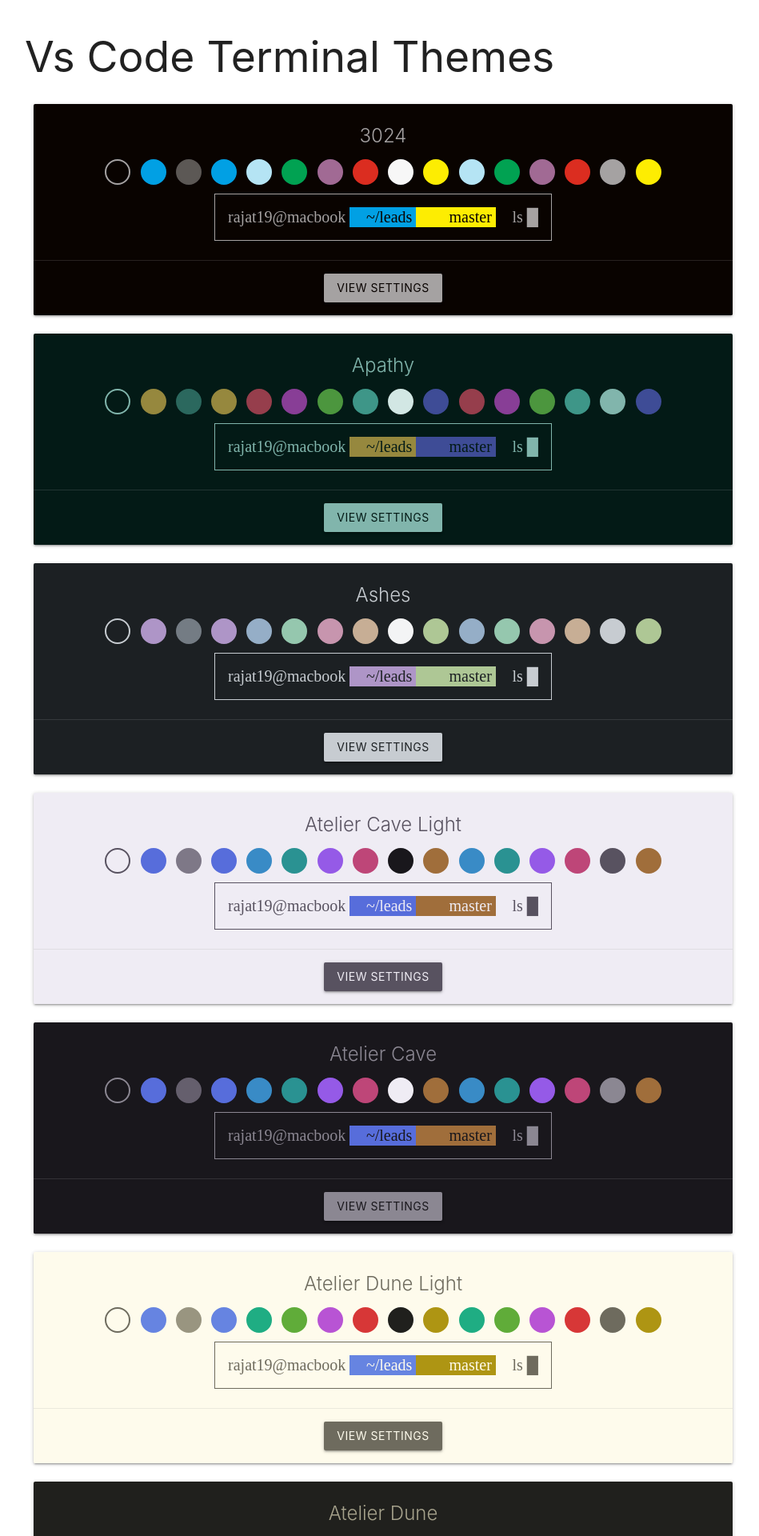
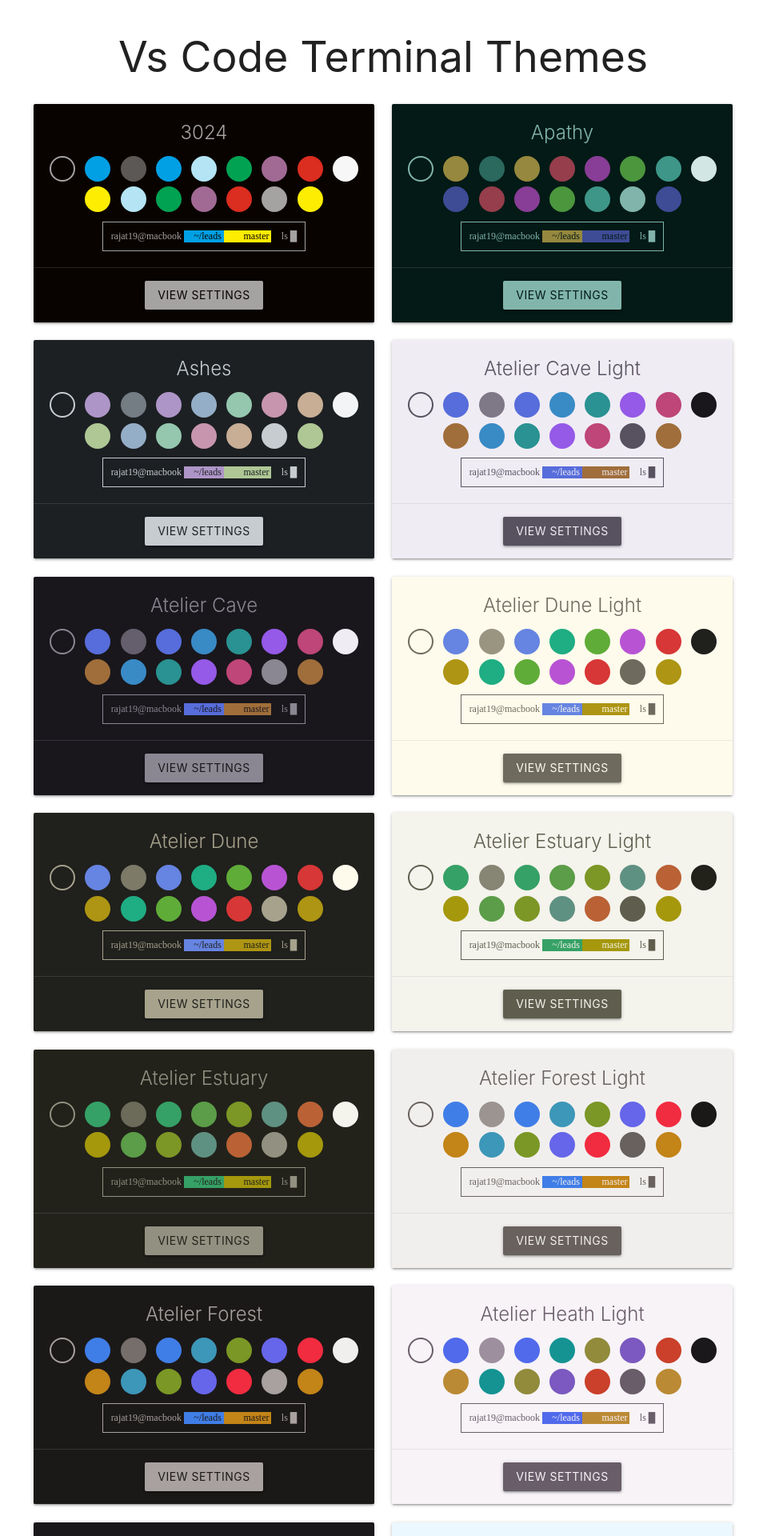
Before and after one commit to rajat19/vs-code-terminal, a Jekyll site: the page built from index.md, in a window 1280 px wide. Shown: the top 1920 px of the page at 80% size, without its empty margins (161-1110 px from the left). Built offline with Jekyll 4.4.1, drawn with Linux system fonts in a browser that asks for light colours.

Commit message:
update css

```diff
--- a/_layouts/default.html
+++ b/_layouts/default.html
@@ -4,7 +4,7 @@
     <body>
         {% include header.html %}
         <main class="page-content" aria-label="Content">
-            <div class="container">
+            <div class="container" style="text-align: center;">
                 {{ content }}
             </div>
         </main>
--- a/_layouts/home.html
+++ b/_layouts/home.html
@@ -14,7 +14,7 @@ layout: default
     {% endcapture %}
     {% assign bgcolor = item.colors['terminal.background'] %}
     {% assign fgcolor = item.colors['terminal.foreground'] %}
-    <div class="col s12 m12">
+    <div class="col s12 m6">
         <div class="card" style="text-align: center; background-color: {{ bgcolor }};">
             <div class="card-content" style="color: {{ fgcolor }};">
                 <span class="card-title">{{ item.name }}</span>
@@ -52,7 +52,7 @@ layout: default
             </div>
         </div>
     </div>
-    <div id="modal-{{ item.id }}" class="modal bottom-sheet">
+    <div id="modal-{{ item.id }}" class="modal">
         <div class="modal-content" style="background-color: {{ bgcolor }}; color: {{ fgcolor }}">
             <h4>{{ item.name }}</h4>
             <p>
--- a/assets/scss/_terminal.scss
+++ b/assets/scss/_terminal.scss
@@ -11,12 +11,12 @@
 
 .terminal {
     font-family: "Droid Sans Mono for Powerline", Lekton;
-    font-size: 20px;
+    font-size: 12px;
     line-height: 1.25;
 }
 
 .terminal__screen {
-    padding: 16px;
+    padding: 10px;
     display: inline-flex;
     border: 1px solid transparent;
 }
@@ -30,3 +30,7 @@
     display: inline-flex;
     margin: 0px !important;
 }
+
+.card .card-content {
+    padding: 20px 0 20px 0;
+}
```
